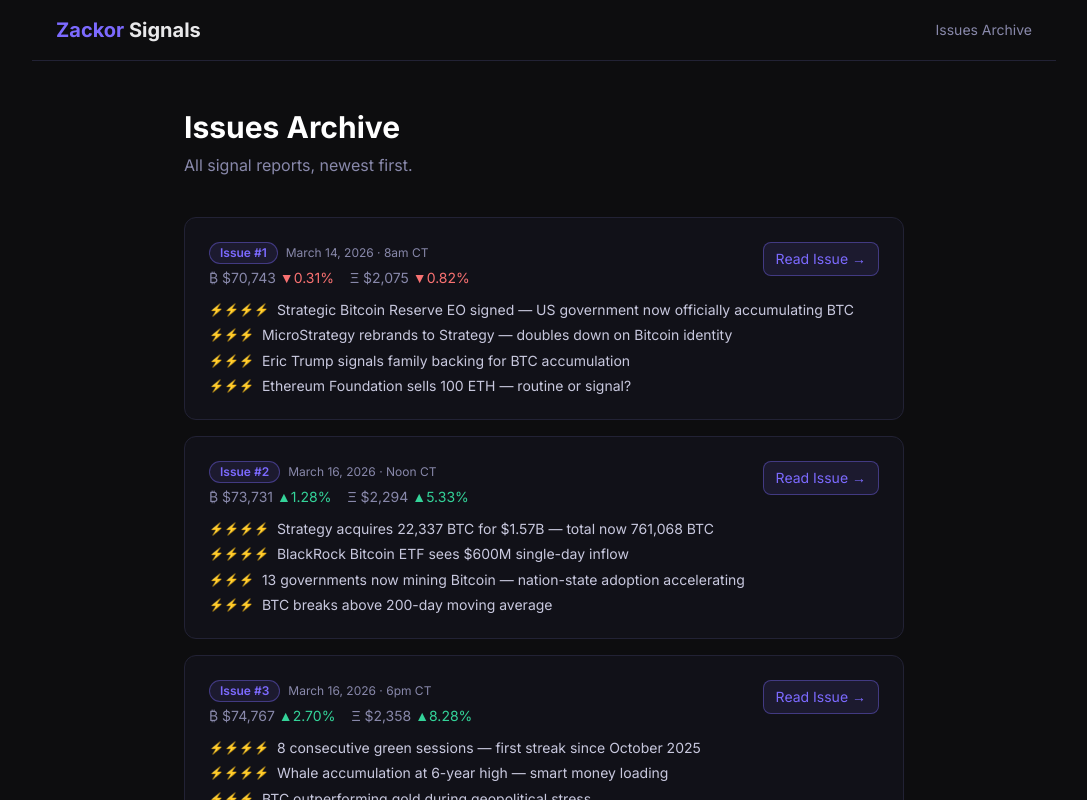
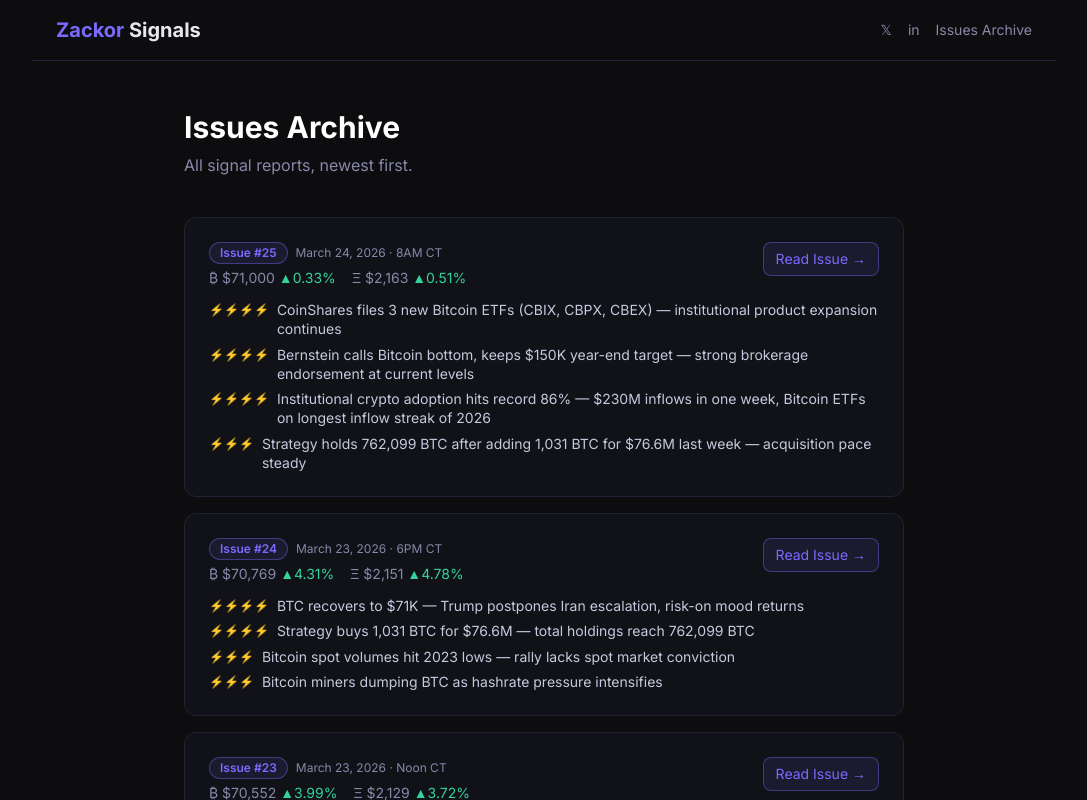
Before and after one commit to Mind-Dragon/zackor-signals, a Next.js app: page /issues in a window 1280 px wide. Shown: the top 800 px of the page, without its empty margins (96-1183 px from the left). Built offline with nearby package versions, Linux system fonts and the light colour scheme.

Commit message:
feat: add Twitter/LinkedIn links to archive nav and footer

```diff
--- a/app/issues/page.tsx
+++ b/app/issues/page.tsx
@@ -7,15 +7,24 @@
   description: "Browse all Zackor Signals newsletter issues. AI, crypto, and market intelligence — twice daily.",
 };
 
+const SOCIAL = {
+  twitter: "https://x.com/mindragon",
+  linkedin: "https://www.linkedin.com/in/jeffersonnunn/",
+};
+
 export default function IssuesPage() {
   return (
-    <div className="min-h-screen bg-[#0d0d0f]">
-      <nav className="border-b border-[#222235] px-6 py-4 flex items-center justify-between max-w-5xl mx-auto">
+    <div className="min-h-screen bg-[#0d0d0f] flex flex-col">
+      <nav className="border-b border-[#222235] px-6 py-4 flex items-center justify-between max-w-5xl mx-auto w-full">
         <Link href="/" className="text-xl font-bold"><span className="text-[#7c6aff]">Zackor</span> Signals</Link>
-        <span className="text-sm text-[#8888aa]">Issues Archive</span>
+        <div className="flex items-center gap-4">
+          <a href={SOCIAL.twitter} target="_blank" rel="noopener noreferrer" className="text-sm text-[#8888aa] hover:text-[#e8e8ea] transition">𝕏</a>
+          <a href={SOCIAL.linkedin} target="_blank" rel="noopener noreferrer" className="text-sm text-[#8888aa] hover:text-[#e8e8ea] transition">in</a>
+          <span className="text-sm text-[#8888aa]">Issues Archive</span>
+        </div>
       </nav>
 
-      <div className="max-w-3xl mx-auto px-6 py-12">
+      <div className="max-w-3xl mx-auto px-6 py-12 flex-1 w-full">
         <h1 className="text-3xl font-bold text-white mb-2">Issues Archive</h1>
         <p className="text-[#8888aa] mb-10">All signal reports, newest first.</p>
 
@@ -25,7 +34,7 @@
           </div>
         ) : (
           <div className="space-y-4">
-            {[...ISSUES].reverse().map(issue => {
+            {[...ISSUES].map(issue => {
               const topSignals = issue.sections.flatMap(s => s.signals).filter(s => !s.isNoise && s.rating >= 3).slice(0, 4);
               return (
                 <div key={issue.id} className="rounded-xl border border-[#222235] bg-[#111118] p-6">
@@ -56,6 +65,16 @@
           </div>
         )}
       </div>
+
+      {/* FOOTER */}
+      <footer className="border-t border-[#222235] px-6 py-6 text-center text-xs text-[#555566] max-w-5xl mx-auto w-full">
+        <p><span className="text-[#5a4baa] font-semibold">Zackor</span> · AI Signal Intelligence · <a href="https://zackor.news" className="hover:text-[#8888aa] transition">zackor.news</a></p>
+        <div className="flex items-center justify-center gap-4 mt-2">
+          <a href={SOCIAL.twitter} target="_blank" rel="noopener noreferrer" className="hover:text-[#8888aa] transition">𝕏 Twitter</a>
+          <span>·</span>
+          <a href={SOCIAL.linkedin} target="_blank" rel="noopener noreferrer" className="hover:text-[#8888aa] transition">LinkedIn</a>
+        </div>
+      </footer>
     </div>
   );
 }
```
